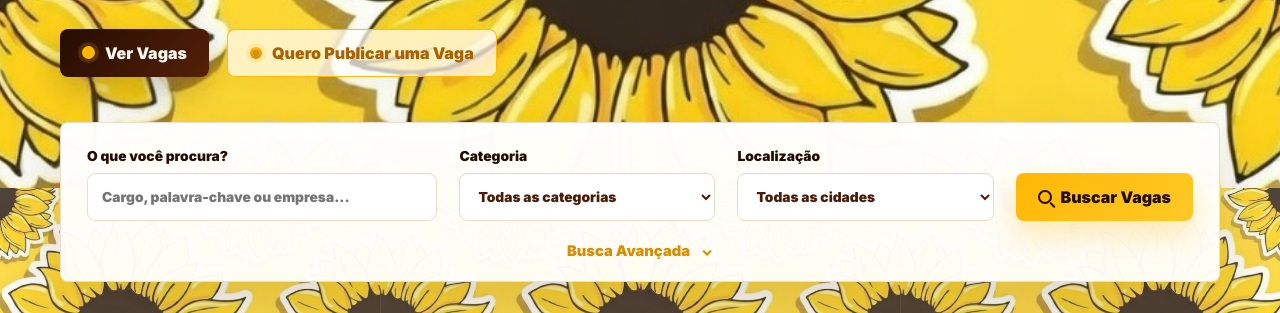
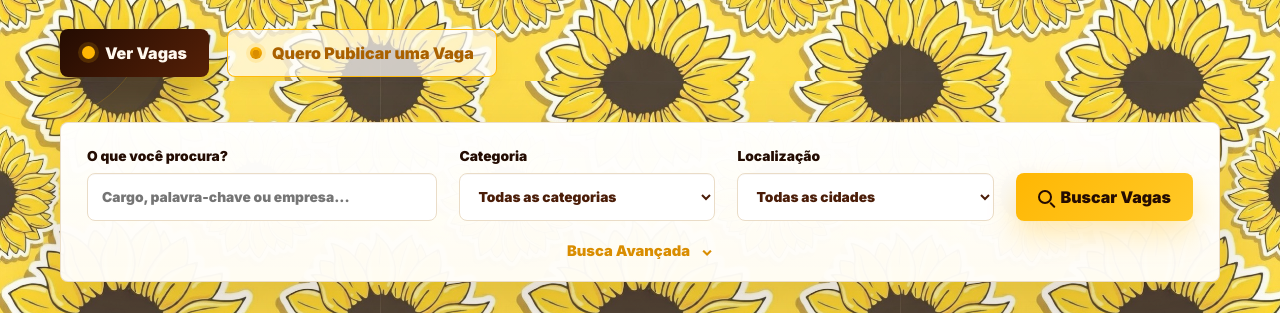
Before and after one commit to gustavomotafa-create/guia-extremo-sul-ba, a plain HTML site: page index.html in a window 1280 px wide. Shown: the part 439-752 px from the top of the page. Drawn offline with Linux system fonts and the light colour scheme; a script that the page names is missing.

Commit message:
Remove fundo específico da Hero

```diff
--- a/styles.css
+++ b/styles.css
@@ -326,28 +326,6 @@ main {
   align-items: center;
 }
 
-.hero-section::before {
-  content: "";
-  position: absolute;
-  inset: -4%;
-  z-index: 0;
-  pointer-events: none;
-  background-image: url("./assets/sunflower-bg.jpg");
-  background-position: center;
-  background-size: cover;
-  background-repeat: no-repeat;
-  transform: scale(1.03);
-}
-
-.hero-section::after {
-  content: "";
-  position: absolute;
-  inset: 0;
-  z-index: 1;
-  pointer-events: none;
-  background: transparent;
-}
-
 .hero-shell {
   position: relative;
   z-index: 3;
```
